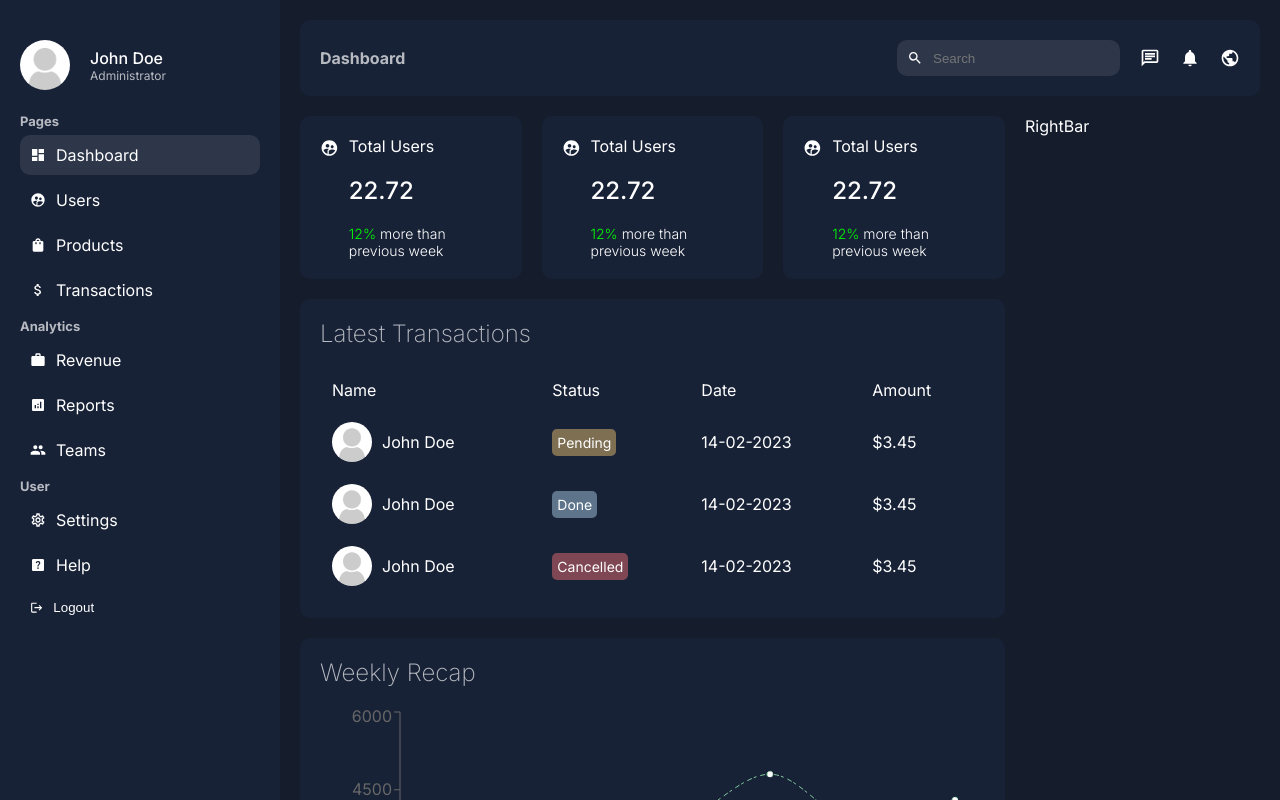
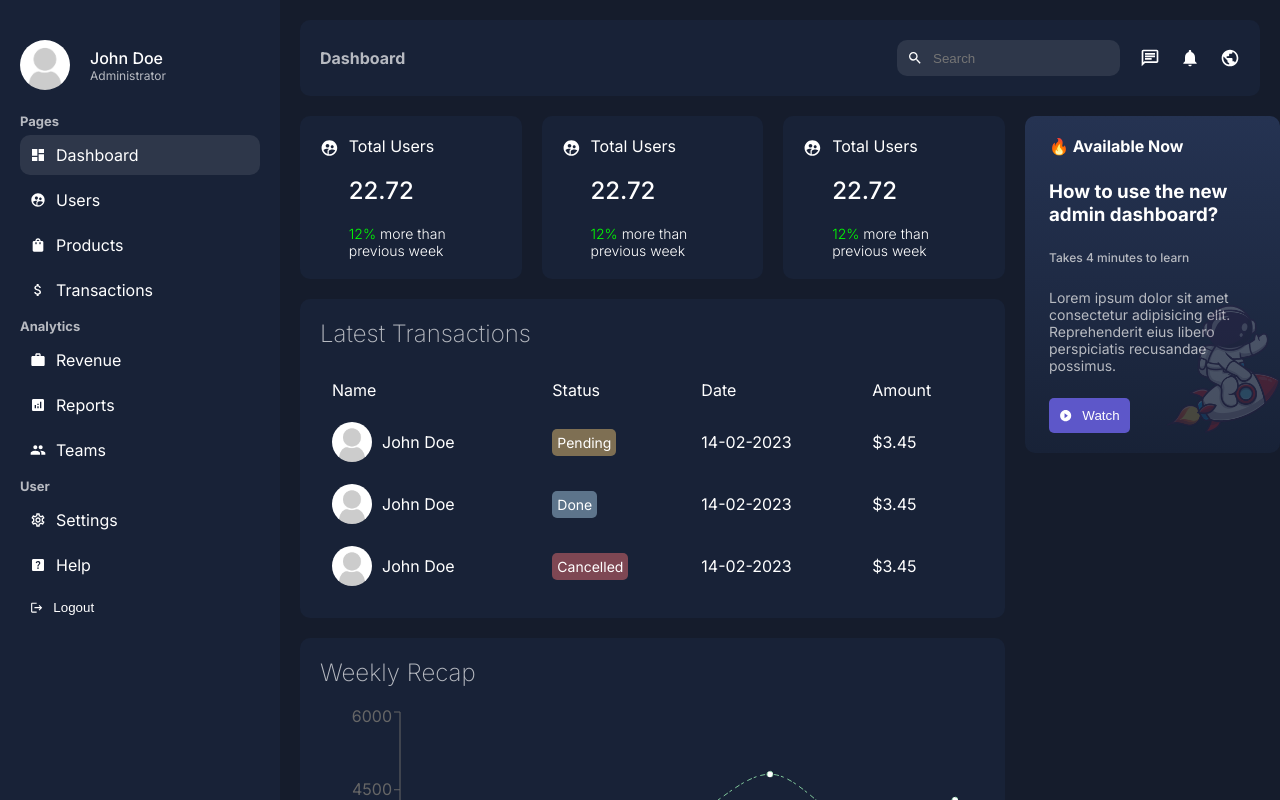
Before and after one commit to iamyelex/Admin-Dashboard, a Next.js app: page /dashboard in a window 1280 px wide. Shown: the top 800 px of the page. Built offline with nearby package versions, Linux system fonts and the light colour scheme.

Commit message:
fixed right-bar added

```diff
--- a/app/ui/dashboard/rightbar/rightbar.jsx
+++ b/app/ui/dashboard/rightbar/rightbar.jsx
@@ -1,5 +1,48 @@
+import Image from "next/image";
+import { MdPlayCircleFilled, MdReadMore } from "react-icons/md";
+
 import styles from "@/app/ui/dashboard/rightbar/rightBar.module.css";
 
 export default function RightBar() {
-  return <div className={styles.container}>RightBar</div>;
+  return (
+    <div className={styles.container}>
+      <div className={styles.item}>
+        <div className={styles.bgContainer}>
+          <Image className={styles.bg} src="/astronaut.png" alt="" fill />
+        </div>
+        <div className={styles.text}>
+          <span className={styles.notification}>🔥 Available Now</span>
+          <h3 className={styles.title}>How to use the new admin dashboard?</h3>
+          <span className={styles.subtitle}>Takes 4 minutes to learn</span>
+          <p className={styles.desc}>
+            Lorem ipsum dolor sit amet consectetur adipisicing elit.
+            Reprehenderit eius libero perspiciatis recusandae possimus.
+          </p>
+          <button className={styles.button}>
+            <MdPlayCircleFilled />
+            Watch
+          </button>
+        </div>
+      </div>
+
+      {/* <div className={styles.item}>
+        <div className={styles.text}>
+          <span className={styles.notification}>🚀 Coming Soon</span>
+          <h3 className={styles.title}>
+            New server actions are available, partial pre-rendering is coming
+            up!
+          </h3>
+          <span className={styles.subtitle}>Boost your productivity</span>
+          <p className={styles.desc}>
+            Lorem ipsum dolor sit amet consectetur adipisicing elit.
+            Reprehenderit eius libero perspiciatis recusandae possimus.
+          </p>
+          <button className={styles.button}>
+            <MdReadMore />
+            Learn
+          </button>
+        </div>
+      </div> */}
+    </div>
+  );
 }
```
